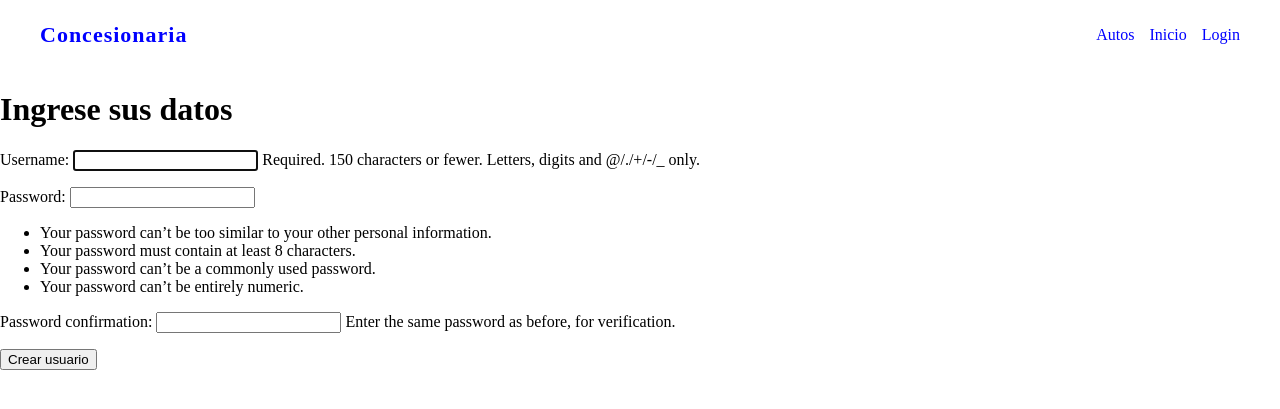
After one commit to mchena6/Django-concesionaria, a Django app: page /registrarse/ in a window 1280 px wide. The commit adds this page. Shown: the top 409 px of the page. Run offline with Django 5.2, Linux system fonts and the light colour scheme.

Commit message:
login y registrarse

```diff
--- a/concesionaria/autos/static/autos/styles.css
+++ b/concesionaria/autos/static/autos/styles.css
@@ -4,9 +4,10 @@
     color:blue;
     display:flex;
     align-items:center;
+    background-color: white;
     justify-content:space-between;
     padding:0 40px;
-    position: fixed;
+    position:fixed;
     top: 0;
     left: 0;
     width: 100%;
--- a/concesionaria/autos/templates/autos/base.html
+++ b/concesionaria/autos/templates/autos/base.html
@@ -9,7 +9,7 @@
     <title>{% block title %}App{% endblock %}</title>
 </head>
 
-<nav class="navbar">
+<navbar class="navbar">
     <div class="navbar-left">
         <h2 class="navbar-name">
             Concesionaria
@@ -19,8 +19,17 @@
     <div class="navbar-links">
         <a href="{% url 'autos' %}">Autos</a>
         <a href="{% url 'inicio' %}">Inicio</a>
+        {% if user.is_authenticated %}
+            <form action="{% url 'logout' %}" method="post">
+                {%csrf_token%}
+                <a> {{ user.username }}</a>
+                <button type="submit">Logout</button>
+            </form>
+        {% else %}
+            <a href="{% url 'login' %}">Login</a>
+        {% endif %}
     </div>
-</nav>
+</navbar>
 
 <body>
 
--- a/concesionaria/autos/urls.py
+++ b/concesionaria/autos/urls.py
@@ -8,4 +8,5 @@ urlpatterns= [
         path("editar/<int:id>", views.editar_auto, name="editar_auto"),
         path("eliminar/<int:id>",views.eliminar_auto, name="eliminar_auto"),
         path("crear_vendedor", views.crear_vendedor, name="crear_vendedor"),
+        path("registrarse/", views.registrarse, name="registrarse"),
 ]
--- a/concesionaria/autos/views.py
+++ b/concesionaria/autos/views.py
@@ -2,9 +2,26 @@ from django.shortcuts import render, redirect, get_object_or_404
 from autos.models import Auto, Vendedor
 from .forms import AutoForm, VendedorForm
 
+from django.contrib.auth.decorators import login_required
+
+from django.contrib.auth import login
+from django.contrib.auth.forms import UserCreationForm
+
 # Create your views here.
 
+def registrarse(request):
+    if request.method == "POST":
+        form = UserCreationForm(request.POST)
+        if form.is_valid():
+            user = form.save()
+            login(request, user)
+            return redirect("autos")
+    else:
+        form = UserCreationForm()
+    return render(request, "registration/register.html", {"form": form})
 
+
+@login_required
 def autos(request):
     autos = Auto.objects.all().order_by("-id").filter(activo=True)
     return render(request, "autos/autos.html", {"autos": autos})
@@ -13,7 +30,7 @@ def autos(request):
 def inicio(request):
     return render(request, "autos/inicio.html")
 
-
+@login_required
 def crear_auto(request):
     if request.method == "POST":
         form = AutoForm(request.POST, request.FILES)
@@ -24,7 +41,7 @@ def crear_auto(request):
         form = AutoForm()
     return render(request, "autos/crear_auto.html", {"form": form})
 
-
+@login_required
 def editar_auto(request, id):
     auto = get_object_or_404(Auto, id=id)
 
@@ -38,7 +55,7 @@ def editar_auto(request, id):
 
     return render(request, "autos/editar_auto.html", {"form": form})
 
-
+@login_required
 def eliminar_auto(request, id):
     auto = get_object_or_404(Auto, id=id)
     if request.method == "POST":
@@ -48,7 +65,7 @@ def eliminar_auto(request, id):
         return redirect("autos")
     return render(request, "autos/eliminar_auto.html", {"auto": auto})
 
-
+@login_required
 def crear_vendedor(request):
     if request.method == "POST":
         form = VendedorForm(request.POST)
--- a/concesionaria/concesionaria/settings.py
+++ b/concesionaria/concesionaria/settings.py
@@ -56,7 +56,7 @@ ROOT_URLCONF = "concesionaria.urls"
 TEMPLATES = [
     {
         "BACKEND": "django.template.backends.django.DjangoTemplates",
-        "DIRS": [],
+        "DIRS": [BASE_DIR / 'templates'],
         "APP_DIRS": True,
         "OPTIONS": {
             "context_processors": [
@@ -67,6 +67,10 @@ TEMPLATES = [
         },
     },
 ]
+
+
+LOGIN_REDIRECT_URL = 'autos'
+LOGOUT_REDIRECT_URL = 'inicio'
 
 WSGI_APPLICATION = "concesionaria.wsgi.application"
 
--- a/concesionaria/concesionaria/urls.py
+++ b/concesionaria/concesionaria/urls.py
@@ -20,7 +20,10 @@ from django.urls import path, include
 from django.conf import settings
 from django.conf.urls.static import static
 
-urlpatterns = [path("admin/", admin.site.urls), path("", include("autos.urls"))]
+urlpatterns = [
+    path("admin/", admin.site.urls), path("", include("autos.urls")),
+    path("accounts/", include("django.contrib.auth.urls")),
+    ]
 
 if settings.DEBUG:
     urlpatterns += static(settings.MEDIA_URL, document_root=settings.MEDIA_ROOT)
--- /dev/null
+++ b/concesionaria/templates/registration/register.html
@@ -0,0 +1,14 @@
+{% extends 'autos/base.html'%}
+
+{%block body%}
+
+<h1>Ingrese sus datos</h1>
+<form method="post">
+
+    {% csrf_token %}
+    {{ form.as_p}}
+
+    <button type="submit"> Crear usuario </button>
+</form>
+
+{%endblock%}
```
Also changed, not shown: concesionaria/templates/registration/login.html (added, +15 -0 lines), concesionaria/autos/migrations/0004_alter_vendedor_options_auto_imagen_alter_auto_modelo.py (added).
